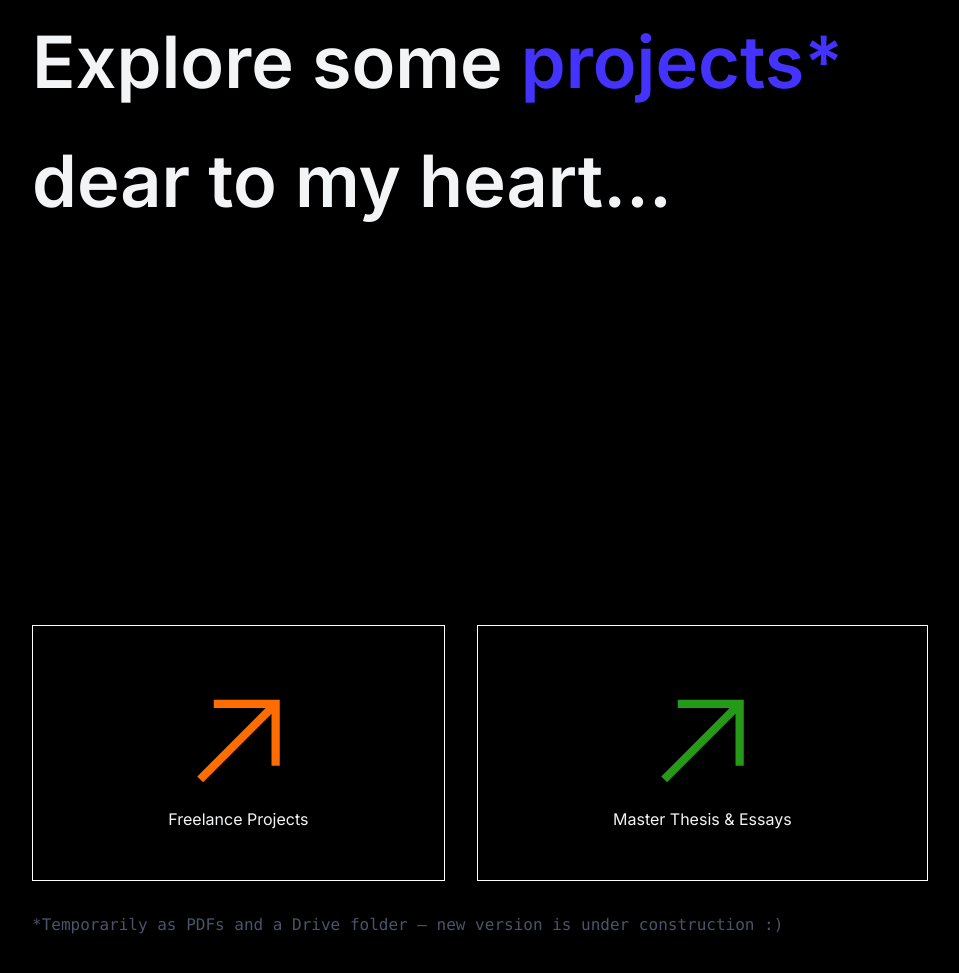
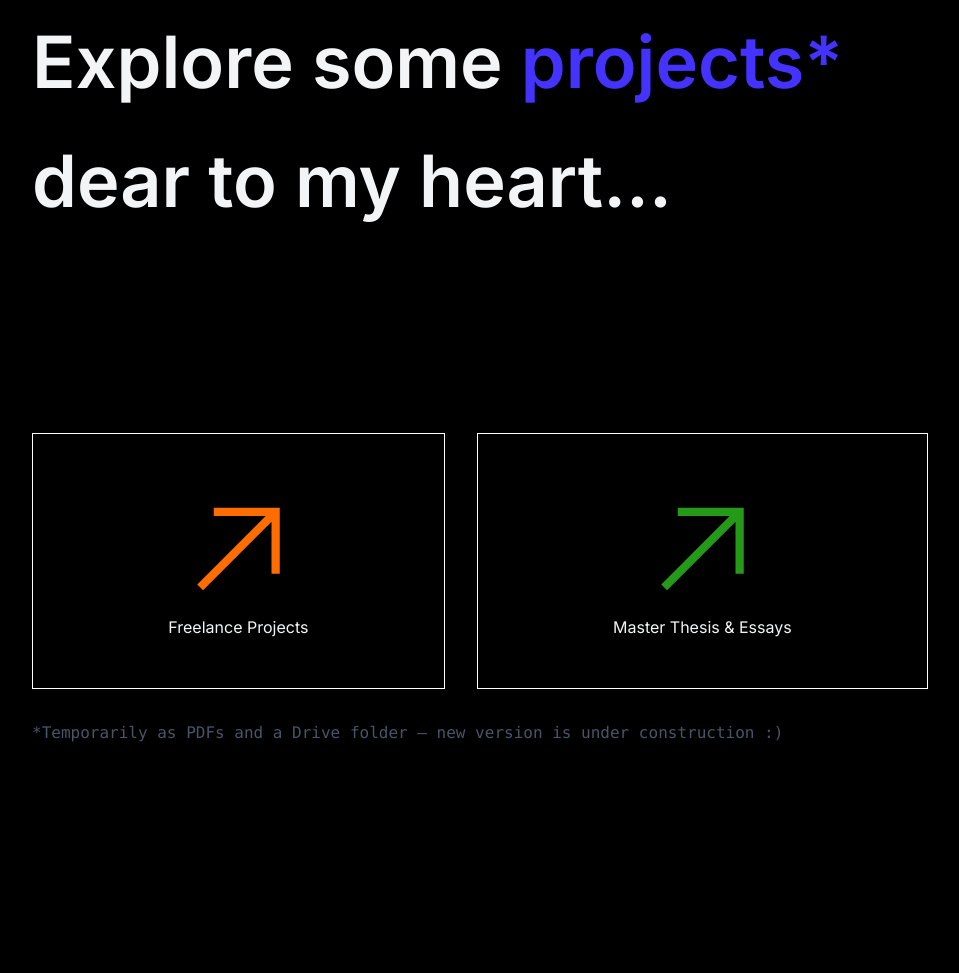
Before and after one commit to ncgk/portfolio, a plain HTML site: page index.html in a window 1280 px wide. Shown: the part 1434-2407 px from the top of the page, without its empty margins (160-1119 px from the left). After the commit the page ends 2259 px from the top, so only its background shows below. Drawn offline with nearby package versions, Linux system fonts and the light colour scheme.

Commit message:
Update index.html

```diff
--- a/index.html
+++ b/index.html
@@ -68,7 +68,7 @@
                 <p class="mt-12 text-4xl md:text-6xl lg:text-7xl font-[600] leading-[1.5] md:leading-[1.5] lg:leading-[1.65]">
                     Explore some <span class="text-[#4433FF] projectSection">projects*</span> dear to my heart...
                 </p>
-                <div class="flex flex-row gap-[2rem] mt-96">
+                <div class="flex flex-row gap-[2rem] mt-48">
                     <a href="https://drive.google.com/file/d/13jOAWTVK3M7N2TlWYL7c0vSqPfheRviD/view?usp=share_link" class="grow"> <!-- Replace Link here -->
                         <button class="border border-solid border-white w-full h-[16rem]">
                             <svg width="133" height="132" viewBox="0 0 133 132" fill="none" xmlns="http://www.w3.org/2000/svg" class="m-auto">
```
